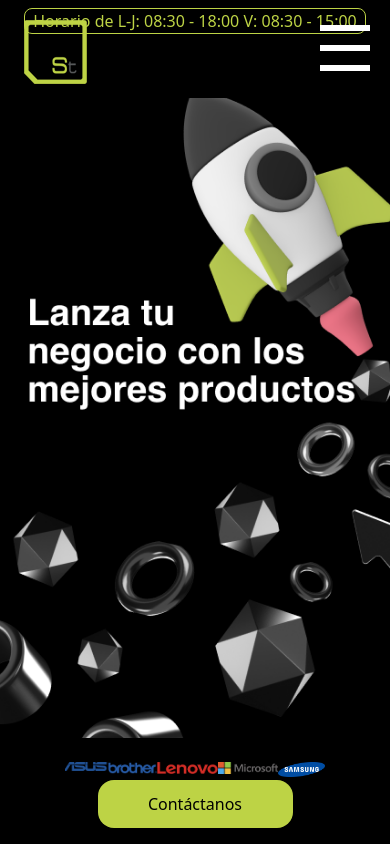
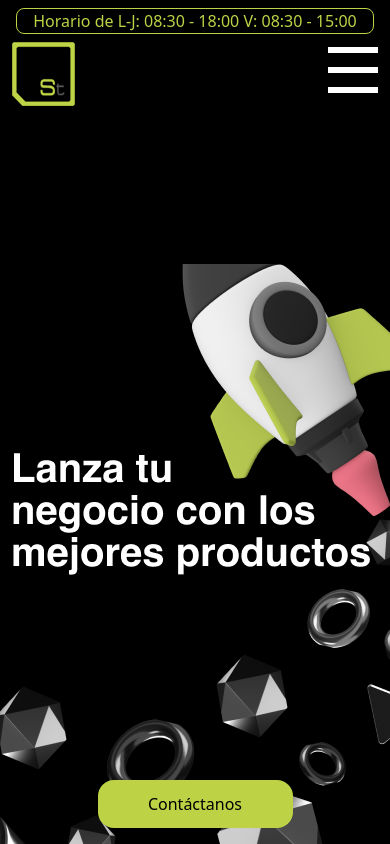
Before and after one commit to Canarygo1/saentech, a Gatsby site: page / in a window 390 px wide. Shown: the top 844 px of the page. Built offline with nearby package versions, Linux system fonts and the light colour scheme; Gatsby itself is replaced by a stand-in of ours; no server answers.

Commit message:
save content

```diff
--- a/src/components/header/header.js
+++ b/src/components/header/header.js
@@ -25,16 +25,15 @@
   }
 
   return (
-    <header className="text-white mb-16 bg flex flex-col ">
-      <div className={"mt-2 rounded-lg self-center border-primary border"}>
+    <header className="text-white mb-16 flex flex-col">
+      <div className={"mt-2 rounded-lg self-center hidden xl:block border-primary border"}>
          <span className=" text-primary text-lg mx-2">
           Horario de L-J: 08:30 - 18:00 V: 08:30 - 15:00
         </span>
       </div>
       <div
-        className="header-content  hidden xl:flex xl:flex-wrap xl:items-center xl:justify-between xl:justify-around xl:py-2 xl:px-5 xl:px-0">
+        className="hidden xl:flex xl:flex-wrap xl:items-center xl:justify-between xl:justify-around xl:py-2 xl:px-5 xl:px-0">
         <Link to={"/"}>
-
           <StaticImage
             src="./../../images/logo.png"
             width={63}
@@ -95,15 +94,22 @@
         </div>
       </div>
       <div
-        className="header-content xl:hidden flex items-center  justify-between py-4 px-5 fixed top-1 left-1">
+        className="xl:hidden block items-center justify-between fixed top-0 left-0 bg-black pb-2 header-scroll">
+        <div className={"mt-2 mx-4 rounded-lg block xl:hidden text-center border-primary border"}>
+         <span className=" text-primary text-lg mx-2">
+          Horario de L-J: 08:30 - 18:00 V: 08:30 - 15:00
+        </span>
+        </div>
+        <div className="w-screen justify-between flex mt-2">
           <StaticImage
+            className="ml-3"
             src="./../../images/logo.png"
             width={63}
             quality={100}
             formats={["auto", "webp", "avif"]}
             alt="A logo"
           />
-        <div className="hamburger-menu menu z-12" onClick={menuFunction}>
+          <div className="hamburger-menu menu mr-3" onClick={menuFunction}>
             <div className="bar " />
           </div>
           <div className={"bg-white flex flex-col hide-menu menu-content z-10 js-menu-content"}>
@@ -122,6 +128,7 @@
             </div>
           </div>
         </div>
+      </div>
     </header>
   )
 }
--- a/src/components/sections/first-section.js
+++ b/src/components/sections/first-section.js
@@ -46,16 +46,16 @@
     }
 
     // getImages()
-    getXML()
+    // getXML()
 
   },[])
   return <div className={"flex flex-col justify-center items-center"}>
-    <div className={"visible w-9/12 "}>
+    <div className={"visible w-9/12 z-ocult"}>
       <Carousel showThumbs={false} showStatus={false}>
         {images}
       </Carousel>
     </div>
-
+    <Separator dataHeigth="100px" dataWidth="1px" />
     <div
       className="first-section w-full text-white flex items-end xl:items-start justify-center xl:justify-start h-100 xl:h-110">
       <div className="w-auto flex flex-col content-first-section fit-content hidden xl:flex">
@@ -82,10 +82,6 @@
       <div className="w-1/2 bg-primary rounded-2xl text-black py-3 px-4 flex xl:hidden justify-center fixed bottom-4">
         Contáctanos
       </div>
-      <div>
-
-      </div>
-
     </div>
     <div className={"w-2/3 mt-6 flex flex-row justify-between"}>
       <div>
--- a/src/components/style.css
+++ b/src/components/style.css
@@ -1,18 +1,20 @@
+.cmp-carousel{
+  z-index: -20;
+}
 
 .first-section{
   background-image: url("./../images/cohete.png");
   background-position: center;
   background-repeat: no-repeat;
-  background-size: cover;
+  background-size: auto;
   height: 120vh;
-
 }
 @media (min-width: 0px) and (max-width: 767px) {
   .first-section{
     background-image: url("./../images/cohete_movil.png");
     background-position: center;
     background-repeat: no-repeat;
-    background-size: cover;
+    background-size: auto;
     height: 100vh;
 
   }
@@ -81,6 +83,11 @@
 
 .hamburger-menu {
   cursor: pointer;
+  z-index: 99;
+}
+
+.header-scroll{
+  z-index: 9999;
 }
 
 .bar,
@@ -135,13 +142,6 @@
   transition: bottom 300ms cubic-bezier(0.23, 1, 0.32, 1), transform 300ms 300ms cubic-bezier(0.23, 1, 0.32, 1);
 }
 
-.menu {
-  position: fixed;
-  top: 20px;
-  right: 20px;
-  z-index: 20;
-}
-
 .show-menu {
   animation: show-menu linear 0.1s;
   right: 0;
--- a/src/pages/contacto.js
+++ b/src/pages/contacto.js
@@ -3,8 +3,6 @@
 import Seo from "../components/seo"
 import { useEffect } from "react"
 import Textfield from "../components/textfield"
-
-
 
 const Contacto = () => {
 
@@ -24,6 +22,16 @@
           <form className="flex flex-col ">
             <Textfield id={"name"} htmlFor={"name"} label={"Nombre"} placeholder={"Nombre"}/>
             <Textfield id={"email"} htmlFor={"email"} label={"Correo Electronico"} placeholder={"Correo"}/>
+            <div className="my-3 w-full ">
+              <label className="block text-white text-sm font-bold mb-2" htmlFor="consultType">
+                Tipo de consulta
+              </label>
+              <select className="shadow appearance-none border border-primary rounded w-full py-2 px-1 leading-tight focus:outline-none focus:shadow-outline" id="consultType">
+                <option className="prueba">Comercial</option>
+                <option className="prueba">Técnico</option>
+              </select>
+            </div>
+
             <Textfield id={"asunto"} htmlFor={"asunto"} label={"Asunto"} placeholder={"Asunto"}/>
               <label className="block text-white text-sm font-bold mb-2" htmlFor={"Mensaje"}>
                 Mensaje
--- a/src/pages/index.js
+++ b/src/pages/index.js
@@ -20,6 +20,7 @@
 })
   return <Layout>
     <Seo title="Home" />
+    <Separator dataHeigth="100px" dataWidth="1px" />
     <FirstSection />
     <Separator dataHeigth="50px" dataWidth="1px" />
     <SecondSection />
--- a/tailwind.config.js
+++ b/tailwind.config.js
@@ -8,7 +8,9 @@
         '100': '40rem',
         '110': '64rem',
       },
-
+      zIndex: {
+        'ocult': '-20',
+      },
       screens: {
         'sm': '640px',
         'md': '768px',
```
Lines whose indentation alone changed are shown as unchanged.
